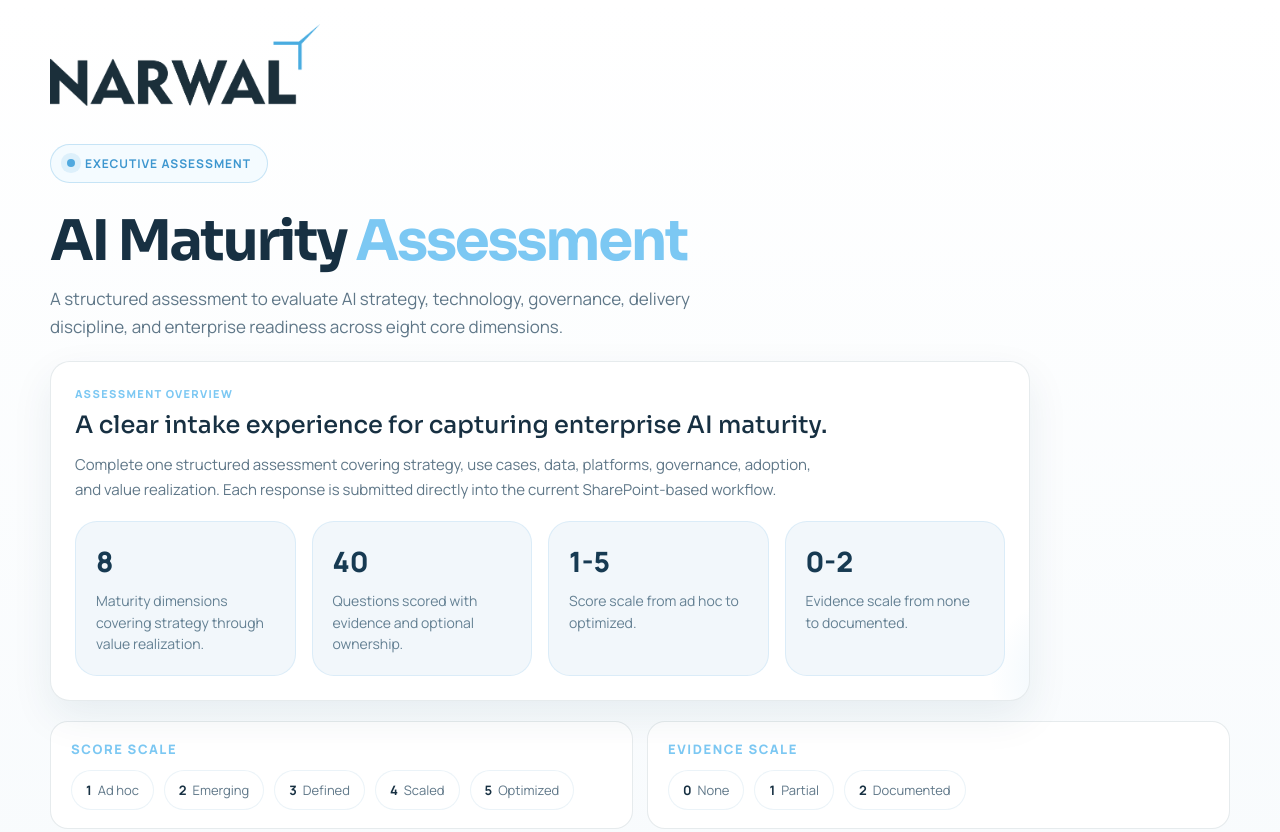
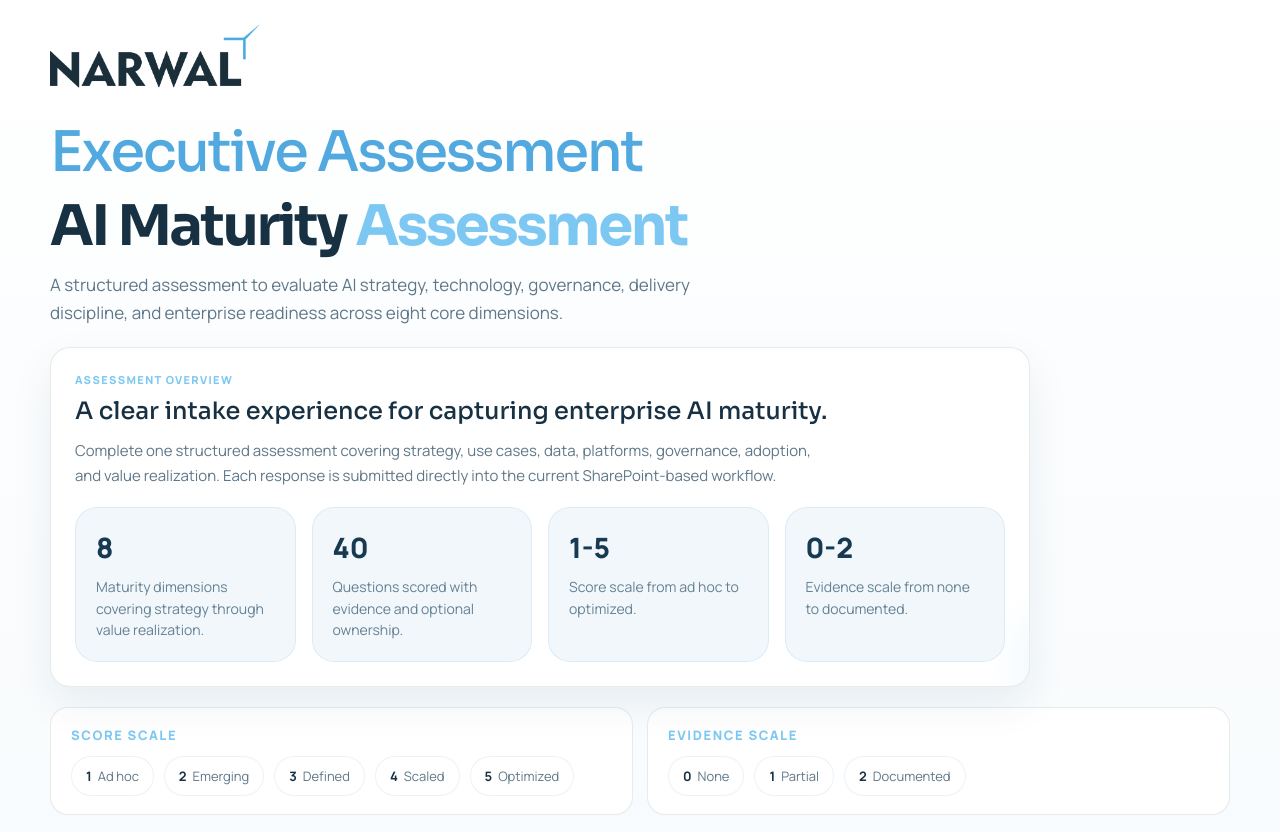
Before and after one commit to Sri1999-ai/survey-to-sharepoint, a plain HTML site: page index.html in a window 1280 px wide. Shown: the top 832 px of the page. Drawn offline with Linux system fonts and the light colour scheme.

Commit message:
changed logo

```diff
--- a/index.html
+++ b/index.html
@@ -55,14 +55,12 @@ body::before{
   background:linear-gradient(180deg, #ffffff 0%, #f8fbfd 100%);
 }
 
-.hero-inner{max-width:1180px;margin:0 auto}
+.hero-inner{max-width:1180px;margin:0 auto;position:relative;padding-top:88px}
 
 .topbar{
-  display:flex;
-  align-items:center;
-  justify-content:flex-end;
-  gap:20px;
-  margin-bottom:12px;
+  position:absolute;
+  top:0;
+  right:0;
 }
 
 .brand-lockup{
@@ -73,33 +71,17 @@ body::before{
 
 .brand-logo{
   display:block;
-  width:min(100%, 270px);
+  width:min(100%, 210px);
   height:auto;
   object-fit:contain;
 }
 
-.hero-pill{
-  display:inline-flex;
-  align-items:center;
-  gap:10px;
-  border:1px solid var(--border-strong);
-  border-radius:999px;
-  padding:10px 16px;
-  background:#f4fbff;
-  color:#3d96cf;
-  font-size:12px;
-  font-weight:700;
-  letter-spacing:0.08em;
-  text-transform:uppercase;
-  margin-bottom:14px;
-}
-
-.hero-pill-dot{
-  width:8px;
-  height:8px;
-  border-radius:50%;
-  background:var(--brand);
-  box-shadow:0 0 0 6px rgba(81,169,223,0.14);
+.hero-pretitle{
+  font-family:"Sora",sans-serif;
+  font-size:clamp(34px,5vw,56px);
+  line-height:1.08;
+  letter-spacing:-0.04em;
+  color:var(--brand);
 }
 
 .hero-grid{
@@ -750,7 +732,9 @@ body::before{
 @media(max-width:980px){
   .hero-grid,.scale-band,.hero-stats{grid-template-columns:1fr}
   .identity-head{flex-direction:column;align-items:flex-start}
-  .topbar{justify-content:flex-start}
+  .hero-inner{padding-top:72px}
+  .topbar{left:0;right:auto}
+  .brand-logo{width:min(100%, 180px)}
 }
 
 @media(max-width:760px){
@@ -780,7 +764,7 @@ body::before{
       </div>
       <div class="hero-grid">
         <div class="hero-copy">
-          <div class="hero-pill"><span class="hero-pill-dot"></span>Executive Assessment</div>
+          <div class="hero-pretitle">Executive Assessment</div>
           <h1>AI Maturity <span>Assessment</span></h1>
           <p>
             A structured assessment to evaluate AI strategy, technology, governance,
```
